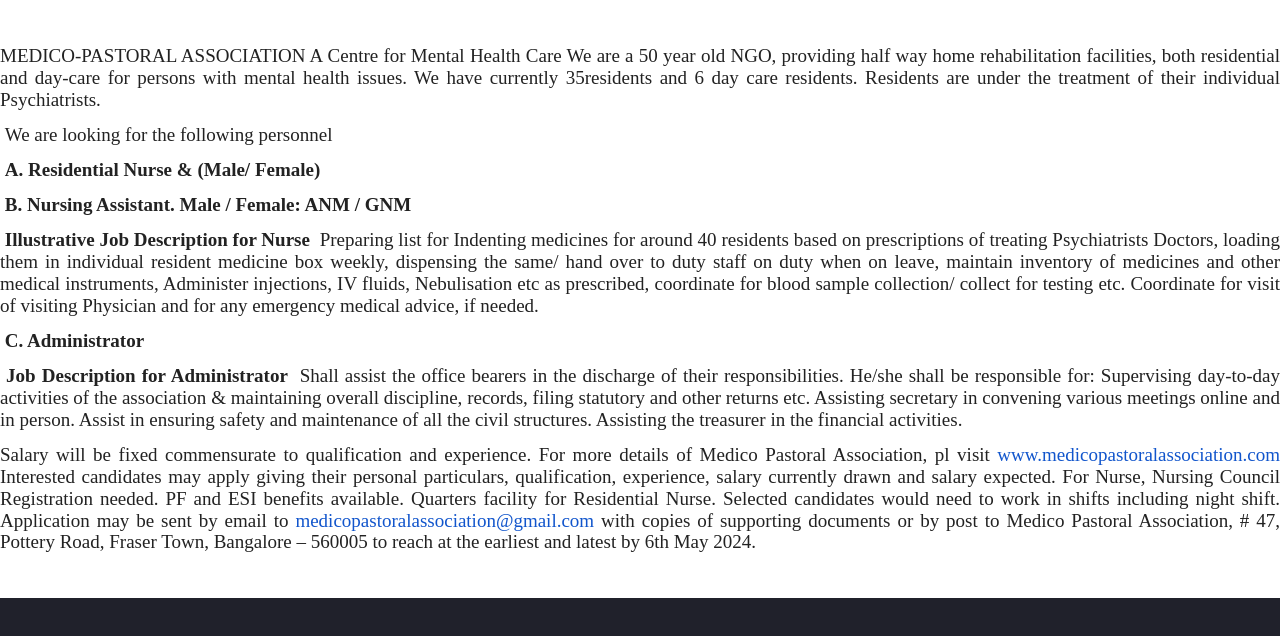
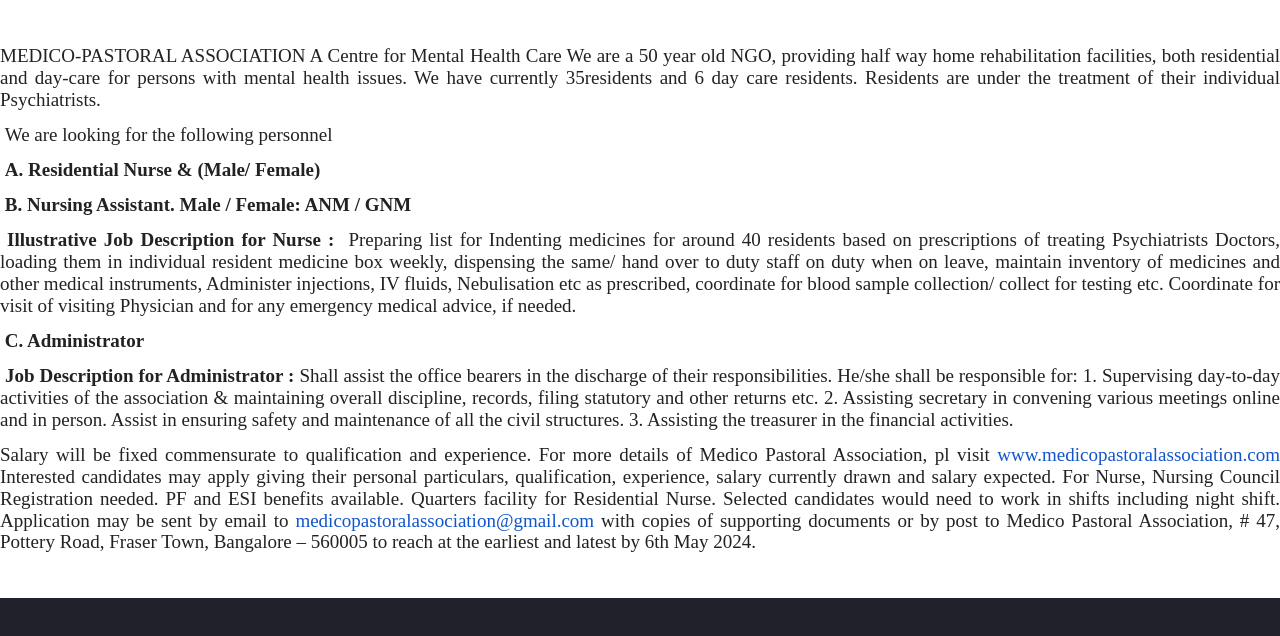
Before and after one commit to Prashob-Victaman/Medico, a plain HTML site: page career.html in a window 1280 px wide. Shown: the part 430-1066 px from the top of the page. Drawn offline with nearby package versions, Linux system fonts and the light colour scheme.

Commit message:
Update career.html

```diff
--- a/career.html
+++ b/career.html
@@ -121,18 +121,18 @@
 
 
 
-<p style='margin-top:0cm;margin-right:0cm;margin-bottom:10.0pt;margin-left:0cm;line-height:115%;font-size:15px;font-family:"Calibri",sans-serif;text-align:justify;'><strong><span style='font-size:19px;line-height:115%;font-family:"Times New Roman",serif;color:#222222;background:white;'>&nbsp;Illustrative Job Description for Nurse </span></strong><span style='font-size:19px;line-height:115%;font-family:"Times New Roman",serif;color:#222222;background:white;'>&nbsp;Preparing list for Indenting medicines for around 40 residents based on prescriptions of treating Psychiatrists Doctors, loading them in individual resident medicine box weekly, dispensing the same/ hand over to duty staff on duty when on leave, maintain inventory of medicines and other medical instruments,
+<p style='margin-top:0cm;margin-right:0cm;margin-bottom:10.0pt;margin-left:0cm;line-height:115%;font-size:15px;font-family:"Calibri",sans-serif;text-align:justify;'><strong><span style='font-size:19px;line-height:115%;font-family:"Times New Roman",serif;color:#222222;background:white;'>&nbsp;Illustrative Job Description for Nurse : </span></strong><span style='font-size:19px;line-height:115%;font-family:"Times New Roman",serif;color:#222222;background:white;'>&nbsp;Preparing list for Indenting medicines for around 40 residents based on prescriptions of treating Psychiatrists Doctors, loading them in individual resident medicine box weekly, dispensing the same/ hand over to duty staff on duty when on leave, maintain inventory of medicines and other medical instruments,
 Administer injections, IV fluids, Nebulisation etc as prescribed, coordinate for blood sample collection/ collect for testing etc. Coordinate for visit of visiting Physician and for any emergency medical advice, if needed.&nbsp;</span></p>
 
 <p style='margin-top:0cm;margin-right:0cm;margin-bottom:10.0pt;margin-left:0cm;line-height:115%;font-size:15px;font-family:"Calibri",sans-serif;text-align:justify;'><strong><span style='font-size:19px;line-height:115%;font-family:"Times New Roman",serif;color:#222222;background:white;'>&nbsp;C. Administrator</span></strong><span style='font-size:19px;line-height:115%;font-family:"Times New Roman",serif;color:#222222;background:white;'>&nbsp;</span></p>
 
 
 
-<p style='margin-top:0cm;margin-right:0cm;margin-bottom:10.0pt;margin-left:0cm;line-height:115%;font-size:15px;font-family:"Calibri",sans-serif;text-align:justify;'><strong><span style='font-size:19px;line-height:115%;font-family:"Times New Roman",serif;color:#222222;background:white;'>&nbsp;Job Description for Administrator </span></strong><span style='font-size:19px;line-height:115%;font-family:"Times New Roman",serif;color:#222222;background:white;'>&nbsp;Shall assist the office bearers in the discharge of their responsibilities. He/she shall be responsible for:
+<p style='margin-top:0cm;margin-right:0cm;margin-bottom:10.0pt;margin-left:0cm;line-height:115%;font-size:15px;font-family:"Calibri",sans-serif;text-align:justify;'><strong><span style='font-size:19px;line-height:115%;font-family:"Times New Roman",serif;color:#222222;background:white;'>&nbsp;Job Description for Administrator :</span></strong><span style='font-size:19px;line-height:115%;font-family:"Times New Roman",serif;color:#222222;background:white;'>&nbsp;Shall assist the office bearers in the discharge of their responsibilities. He/she shall be responsible for:
 
-Supervising day-to-day activities of the association & maintaining overall discipline, records, filing statutory and other returns etc.
-Assisting secretary in convening various meetings online and in person. Assist in ensuring safety and maintenance of all the civil structures.
-Assisting the treasurer in the financial activities.
+1. Supervising day-to-day activities of the association & maintaining overall discipline, records, filing statutory and other returns etc.
+2. Assisting secretary in convening various meetings online and in person. Assist in ensuring safety and maintenance of all the civil structures.
+3. Assisting the treasurer in the financial activities.
 &nbsp;</span></p>
 
 
```
